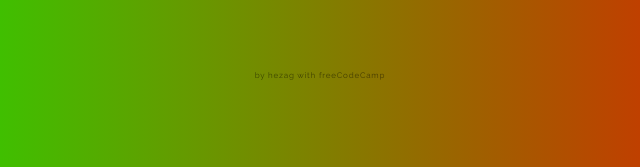
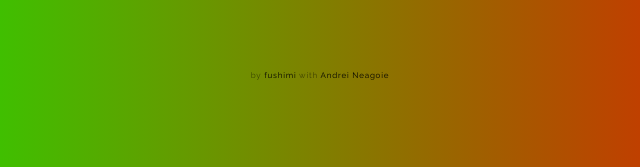
Before and after one commit to mfushimi09/background-generator, a plain HTML site: page index.html in a window 1280 px wide. Shown: the part 630-797 px from the top of the page, 320-960 px from the left. Drawn offline with nearby package versions, Linux system fonts and the light colour scheme.

Commit message:
Update index.html

```diff
--- a/index.html
+++ b/index.html
@@ -20,7 +20,12 @@
     <h3></h3>
 
 
-    <footer>by hezag with freeCodeCamp</footer>
+    <footer>
+      by <a target ="_blank" rel="noopener noreferrer" href="https://github.com/mfushimi09/background-generator">fushimi</a>
+      with
+      <a target ="_blank" rel="noopener noreferrer" href="https://www.udemy.com/the-complete-web-developer-in-2018/">Andrei Neagoie</a>
+
+    </footer>
     </div>
     <script type="text/javascript" src="script.js"></script>
 </body>
```
